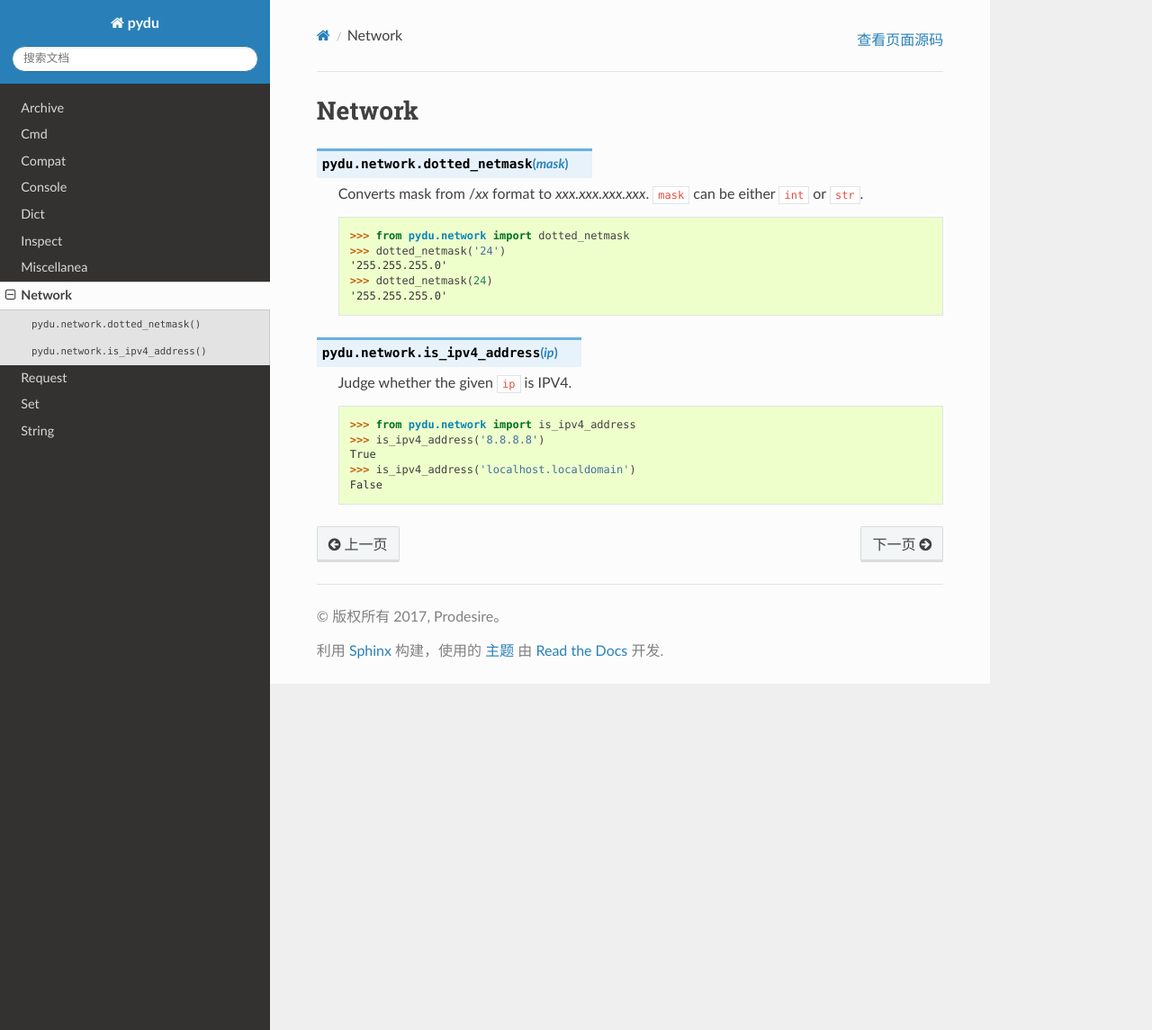
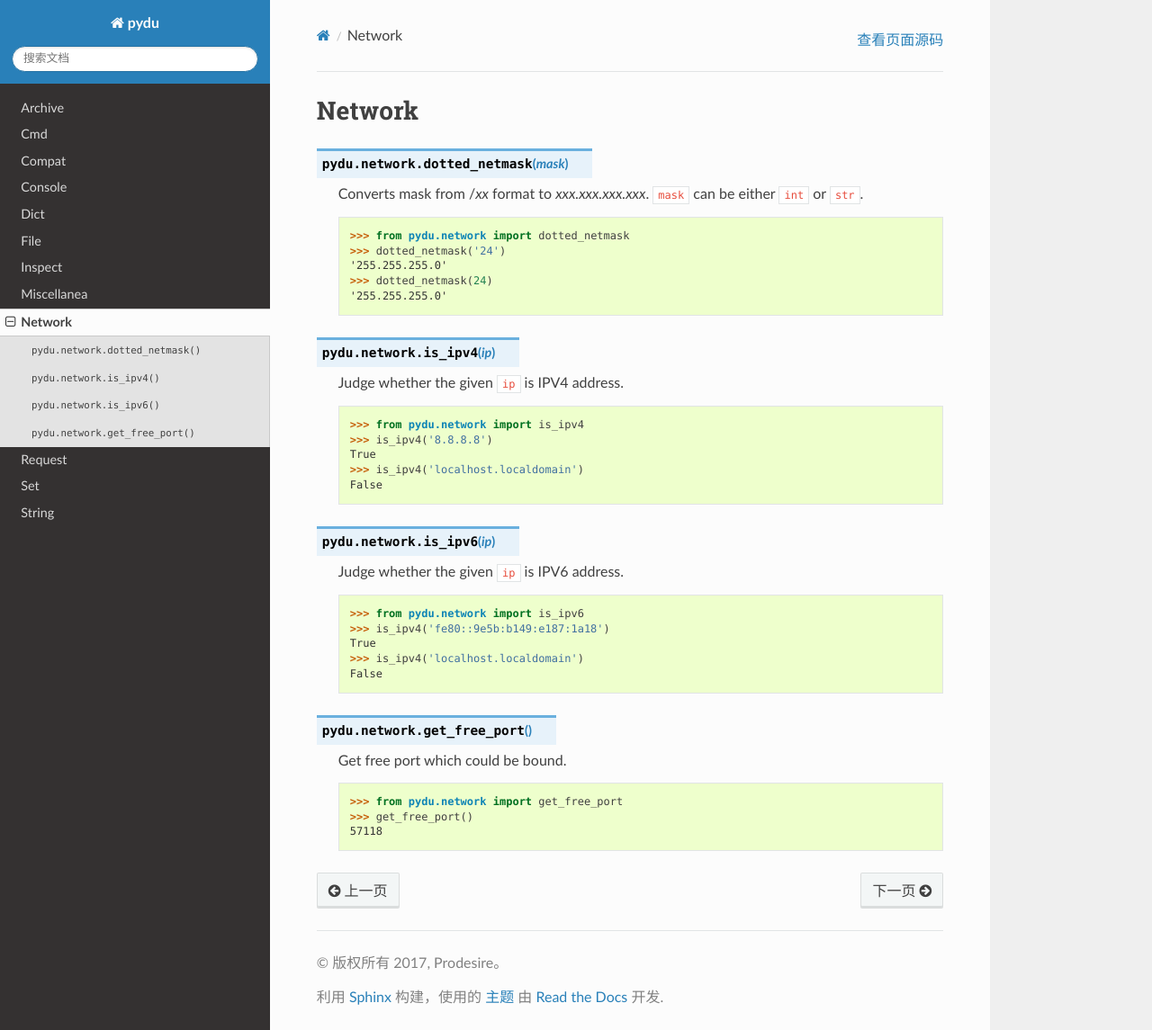
Before and after one commit to flaggo/pydu-zh, a Sphinx documentation site: the page built from docs/network.rst, in a window 1280 px wide and 1145 px high. Shown: the whole window at 90% size. Built offline with Sphinx 7.4.7 and the Read the Docs theme 2.0.0, drawn with Linux system fonts in a browser that asks for light colours.

Commit message:
添加file的中文翻译

```diff
--- a/docs/index.rst
+++ b/docs/index.rst
@@ -25,6 +25,7 @@ Content
    compat
    console
    dict
+   file
    inspect
    misc
    network
--- a/docs/network.rst
+++ b/docs/network.rst
@@ -13,12 +13,32 @@ Network
     '255.255.255.0'
 
 
-.. py:function:: pydu.network.is_ipv4_address(ip)
+.. py:function:: pydu.network.is_ipv4(ip)
 
-    Judge whether the given ``ip`` is IPV4.
+    Judge whether the given ``ip`` is IPV4 address.
 
-    >>> from pydu.network import is_ipv4_address
-    >>> is_ipv4_address('8.8.8.8')
+    >>> from pydu.network import is_ipv4
+    >>> is_ipv4('8.8.8.8')
     True
-    >>> is_ipv4_address('localhost.localdomain')
+    >>> is_ipv4('localhost.localdomain')
     False
+
+
+.. py:function:: pydu.network.is_ipv6(ip)
+
+    Judge whether the given ``ip`` is IPV6 address.
+
+    >>> from pydu.network import is_ipv6
+    >>> is_ipv4('fe80::9e5b:b149:e187:1a18')
+    True
+    >>> is_ipv4('localhost.localdomain')
+    False
+
+
+.. py:function:: pydu.network.get_free_port()
+
+    Get free port which could be bound.
+
+    >>> from pydu.network import get_free_port
+    >>> get_free_port()
+    57118
```
Also changed, not shown: README.rst (+5 -32 lines), docs/compat.rst (+15 -0 lines), docs/file.rst (added, +109 -0 lines), docs/request.rst (+23 -12 lines), 1 other file.
